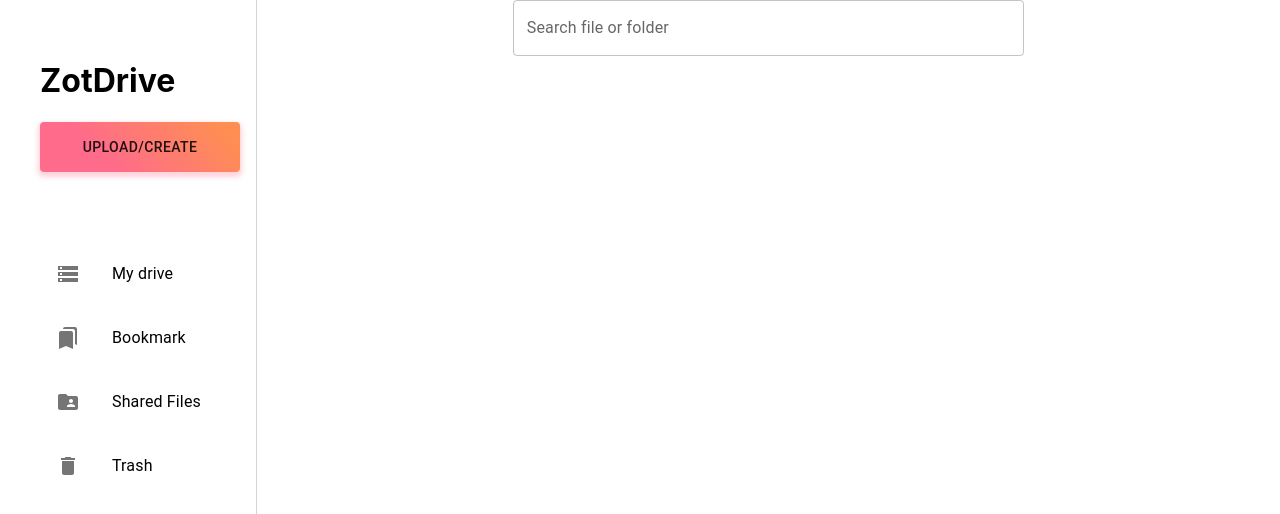
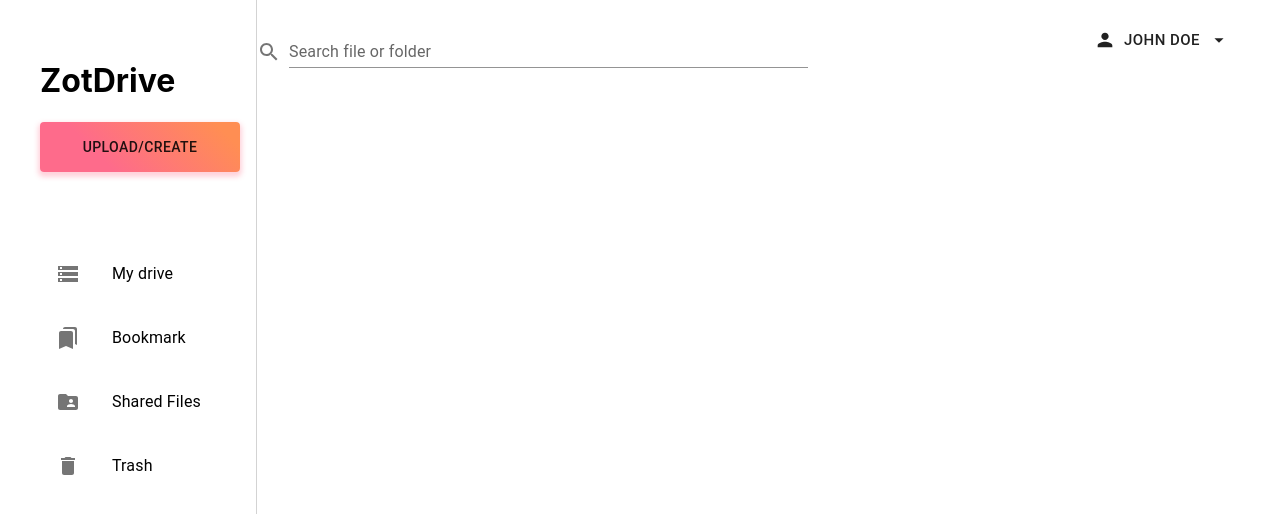
Before and after one commit to VarshaHarishankara/zotdrive-FE, a React (Create React App) app: page / in a window 1280 px wide. Shown: the top 514 px of the page. Built offline with nearby package versions, Linux system fonts and the light colour scheme.

Commit message:
Added Profile button

```diff
--- a/package.json
+++ b/package.json
@@ -11,6 +11,7 @@
     "@testing-library/jest-dom": "^5.16.4",
     "@testing-library/react": "^13.1.1",
     "@testing-library/user-event": "^13.5.0",
+    "axios": "^0.27.2",
     "react": "^18.0.0",
     "react-dom": "^18.0.0",
     "react-native-elements": "^3.4.2",
--- a/src/Components/ZDMainContent.js
+++ b/src/Components/ZDMainContent.js
@@ -1,5 +1,6 @@
 import React, {useState, useEffect} from 'react';
 import { ZDSearchBar } from './ZDSearchBar';
+import {ZDProfile} from './ZDProfile';
 import {MainContentView}  from './styles';
 
 export function ZDMainContent(){
@@ -9,6 +10,7 @@
     return(
         <MainContentView>
             <ZDSearchBar/>
+            <ZDProfile profileName={'John Doe'}/>
         </MainContentView>
     )
 }
--- /dev/null
+++ b/src/Components/ZDProfile.js
@@ -0,0 +1,46 @@
+import React, {useState} from 'react';
+import {Menu,MenuItem} from '@mui/material';
+import ArrowDropDownIcon from '@mui/icons-material/ArrowDropDown';
+import Person from '@mui/icons-material/Person';
+import {ProfileBtn, ProfileView} from './styles';
+
+export function ZDProfile(props){
+    const {profileName} = props
+    const [anchorEl, setAnchorEl] = useState(null);
+    const open = Boolean(anchorEl);
+    const handleClick = (event) => {
+      setAnchorEl(event.currentTarget);
+    };
+    const handleClose = () => {
+      setAnchorEl(null);
+    };
+
+
+    return(
+        <ProfileView>
+        <ProfileBtn
+                size="large"
+                aria-controls={open ? 'basic-menu' : undefined}
+                aria-haspopup="true"
+                aria-expanded={open ? 'true' : undefined}
+                onClick={handleClick}
+                startIcon={<Person />}
+                endIcon={<ArrowDropDownIcon/>}>
+                {profileName}
+                </ProfileBtn>
+                <Menu
+                id="basic-menu"
+                anchorEl={anchorEl}
+                open={open}
+                onClose={handleClose}
+                MenuListProps={{
+                'aria-labelledby': 'basic-button',
+                }}
+                >
+                    <MenuItem onClick={handleClose}>Settings</MenuItem>
+                    <MenuItem onClick={handleClose}>Log out</MenuItem>
+                </Menu>
+        </ProfileView>
+
+    )
+}
--- a/src/Components/ZDSearchBar.js
+++ b/src/Components/ZDSearchBar.js
@@ -1,17 +1,16 @@
 import React, {useState, useEffect} from 'react';
-import TextField from "@mui/material/TextField";
-import { MainView, SearchView } from './styles';
+import Box from '@mui/material/Box';
+import Search from '@mui/icons-material/Search';
+import { MainView, SearchView, WhiteBorderTextField } from './styles';
 
 export function ZDSearchBar(){
     return(
         <MainView>
             <SearchView>
-                <TextField
-                id="outlined-basic"
-                variant="outlined"
-                fullWidth
-                label="Search file or folder"
-                />
+            <Box sx={{ display: 'flex', alignItems: 'flex-end' }}>
+                <Search sx={{ color: 'action.active', mr: 1, my: 0.5 }} />
+                <WhiteBorderTextField id="input-with-sx" fullWidth label="Search file or folder" variant="standard" />
+            </Box>
             </SearchView>
         </MainView>
     )
--- a/src/Components/styles.js
+++ b/src/Components/styles.js
@@ -1,5 +1,6 @@
 import styled from 'styled-components'
 import Button from '@material-ui/core/Button';
+import TextField from '@mui/material/TextField';
 
 export const LeftMenuView = styled.div`
 border-right: 1px solid ${props => props.borderColor};
@@ -14,18 +15,19 @@
 export const MainContentView = styled.div`
 display: flex;
 width: 100%;
+flex-direction: row;
 `;
 
 export const MainView = styled.div`
 display: flex;
 height: 100vh;
 width: 100%;
-align-items: center;
-flex-direction: column;
+flex-direction: flex-start;
 `;
 
 export const SearchView =  styled.div`
-width: 50%;
+width: 70%;
+margin-top:20px;
 `;
 
 export const StyledButton = styled(Button)`
@@ -46,3 +48,25 @@
 export const OptionsContainer = styled.div`
 margin-top: 70px;
 `
+
+export const WhiteBorderTextField = styled(TextField)`
+  & label.Mui-focused {
+    color: black;
+  }
+  & .MuiOutlinedInput-root {
+    &.Mui-focused fieldset {
+      border-color: black;
+    }
+  }
+`;
+
+export const ProfileBtn = styled(Button)`
+width:100%;
+`;
+
+export const ProfileView = styled.div`
+display: flex;
+width: 30%;
+height:10%;
+align-items: center;
+`;
```
